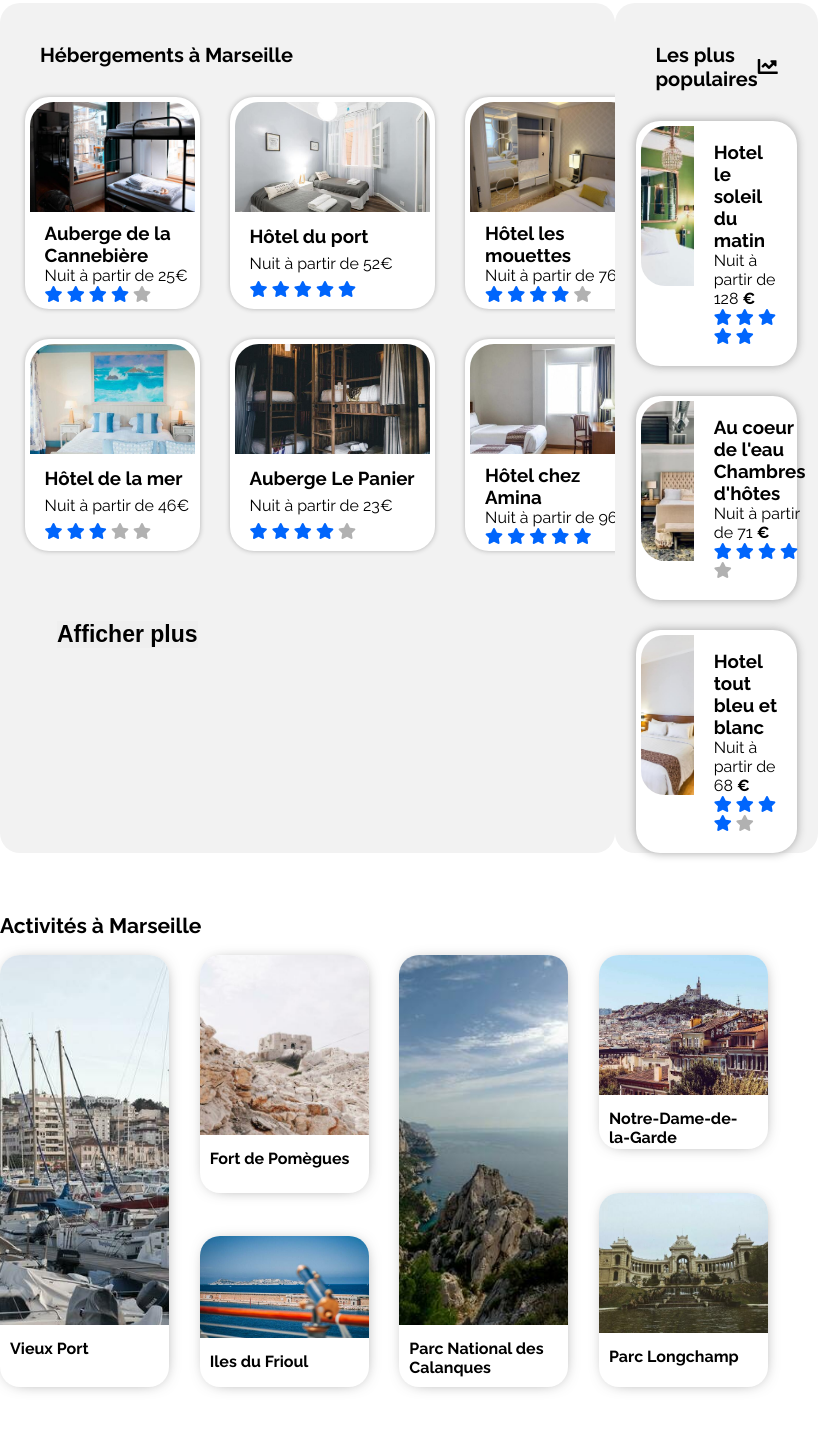
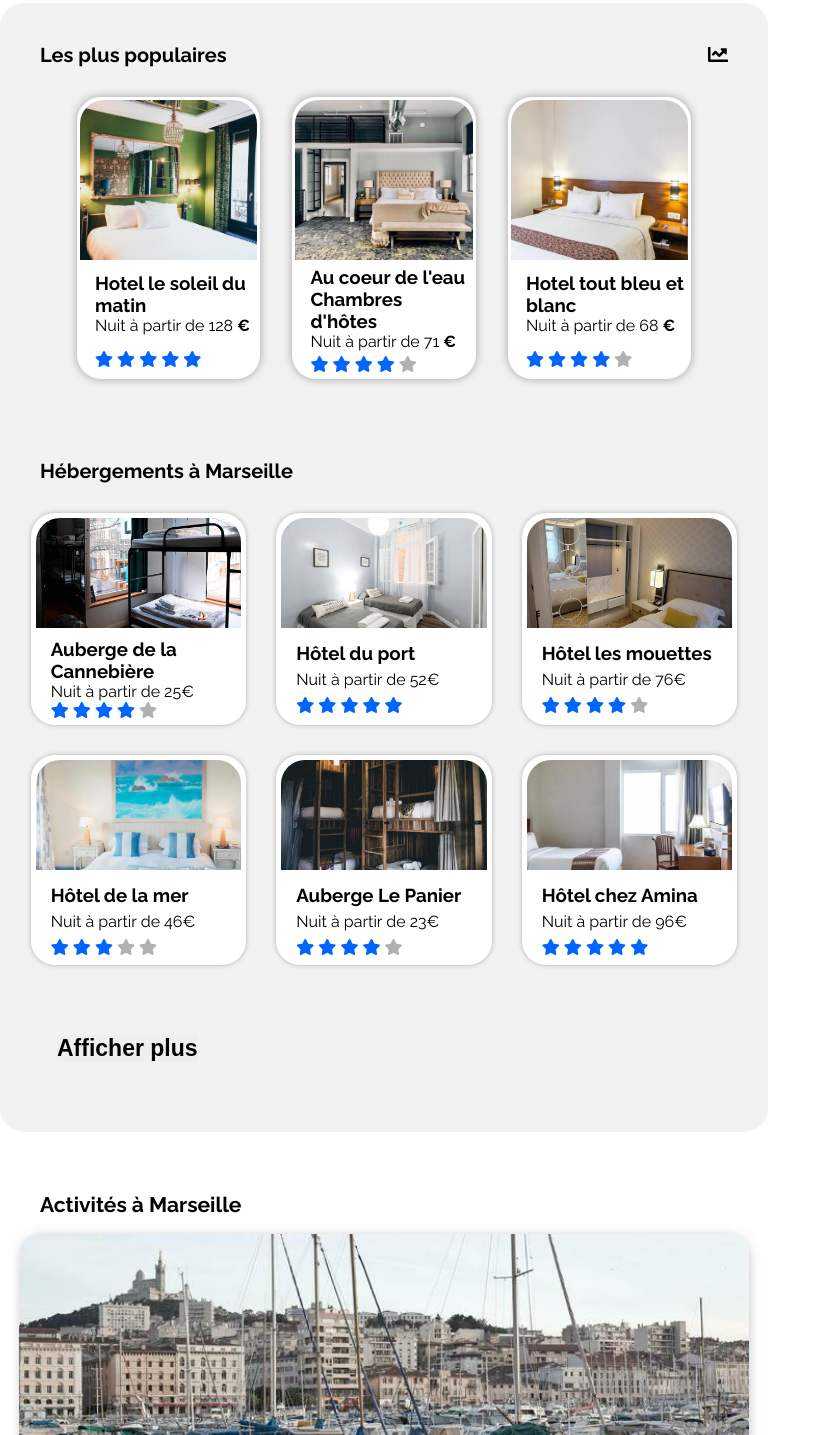
Before and after one commit to VitomiT/Projet2_Reservia, a plain HTML site: page index.html in a window 768 px wide. Shown: the part 565-2000 px from the top of the page, 820 px wide, since content can reach past the window. Drawn offline with Linux system fonts and the light colour scheme.

Commit message:
fin partie responsive ipad (hebergement)

```diff
--- a/style.css
+++ b/style.css
@@ -110,8 +110,9 @@ nav ul {
     padding-left: 20px;
     padding-right: 20px;
 }
-.search-icon{
-display: none;
+
+.search-icon {
+    display: none;
 }
 
 /* filters */
@@ -674,7 +675,7 @@ display: none;
     .search {
         margin: 31px;
     }
-    .search-icon{
+    .search-icon {
         display: none;
     }
     nav img {
@@ -726,4 +727,95 @@ display: none;
     .filter button {
         margin-right: 15%;
     }
+    /* Hébergement */
+    .tous-les-hotels {
+        grid-template-columns: unset;
+        display: flex;
+        flex-flow: column nowrap;
+        justify-content: space-between;
+        gap: unset;
+    }
+    .hebergement-a-marseille {
+        border-radius: 0 0 1.5rem 1.5rem;
+    }
+    .les-plus-populaires {
+        order: -1;
+        border-radius: 1.5rem 1.5rem 0 0;
+    }
+    .les-plus-populaires-cartes {
+        display: grid;
+        column-gap: 2rem;
+        grid-template-columns: repeat(3, 1fr);
+        grid-row-gap: 2rem;
+        margin-bottom: 40px;
+    }
+    .les-plus-populaires-carte-item {
+        display: flex;
+        flex-direction: row;
+        box-shadow: 0px 0px 10px #a1a1a1;
+        border-radius: 1.5rem;
+        padding: 0.2rem;
+        background-color: white;
+    }
+    .les-plus-populaires-carte-item img {
+        height: 10rem;
+        object-fit: cover;
+        max-width: 100%;
+        width: 100%;
+        border-radius: 1.5rem 1.5rem 0 0;
+    }
+    .les-plus-populaires-carte-contenu {
+        display: flex;
+        flex-direction: column;
+        justify-content: space-around;
+        min-height: 90px;
+        padding: 0 0 0 15px;
+        height: 7rem;
+    }
+    .les-plus-populaires-carte-item {
+        display: unset;
+        align-items: unset;
+        height: unset;
+        overflow: unset;
+    }
+    .populaire-white-place {
+        display: unset;
+    }
+    #activities {
+        width: 100%;
+    }
+    .title-activities h2 {
+        padding-bottom: 17px;
+        padding-left: 40px;
+        font-size: 21px;
+    }
+    .marseille-activities {
+        display: flex;
+        flex-direction: column;
+        align-items: center;
+    }
+    .marseille-activities img {
+        height: 35vw;
+    }
+    .marseille-activities .vp {
+        width: 95%;
+        margin-bottom: 20px;
+    }
+    .pomegues-frioul {
+        width: 95%;
+        margin-bottom: 20px;
+    }
+    .po {
+        margin-bottom: 20px;
+    }
+    .cal {
+        width: 95%;
+        margin-bottom: 20px;
+    }
+    .notredame-longchamp {
+        width: 95%;
+    }
+    .nd {
+        margin-bottom: 20px;
+    }
 }
```
